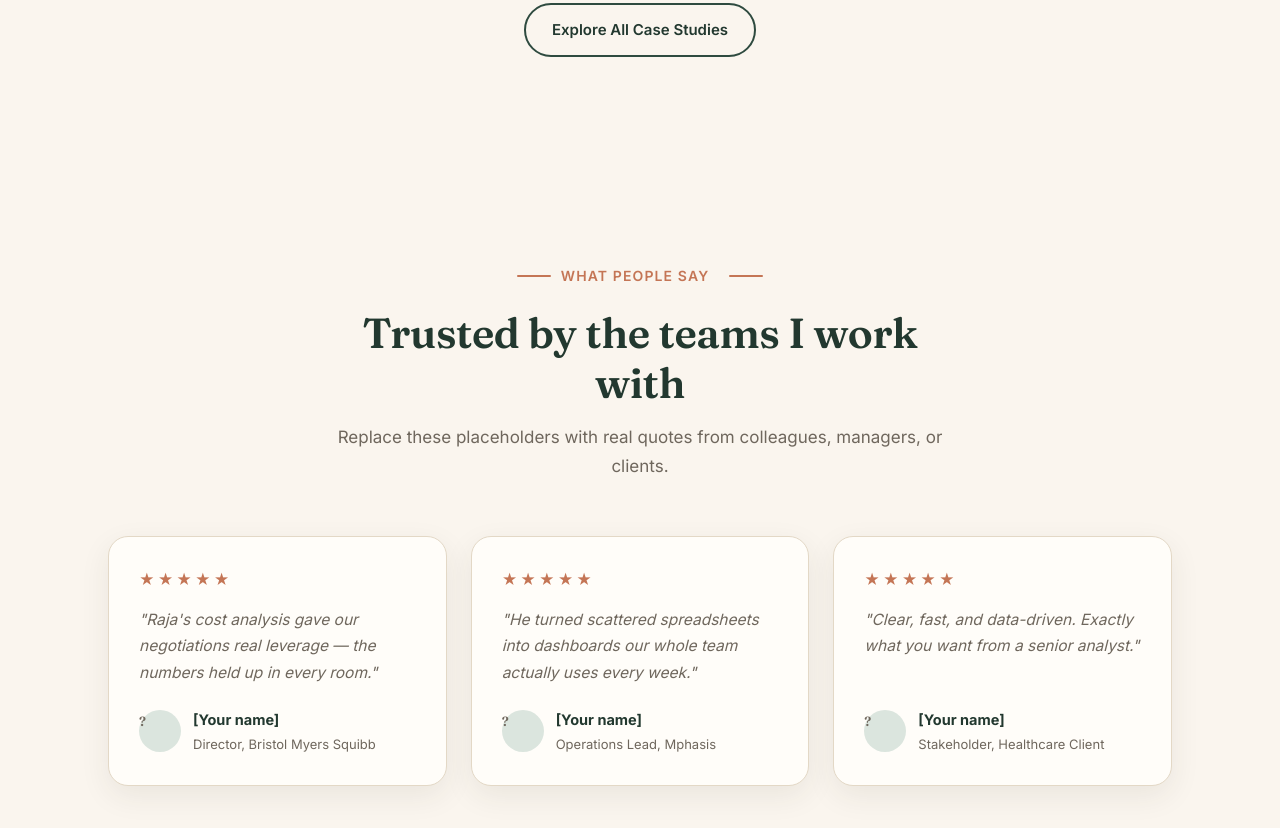
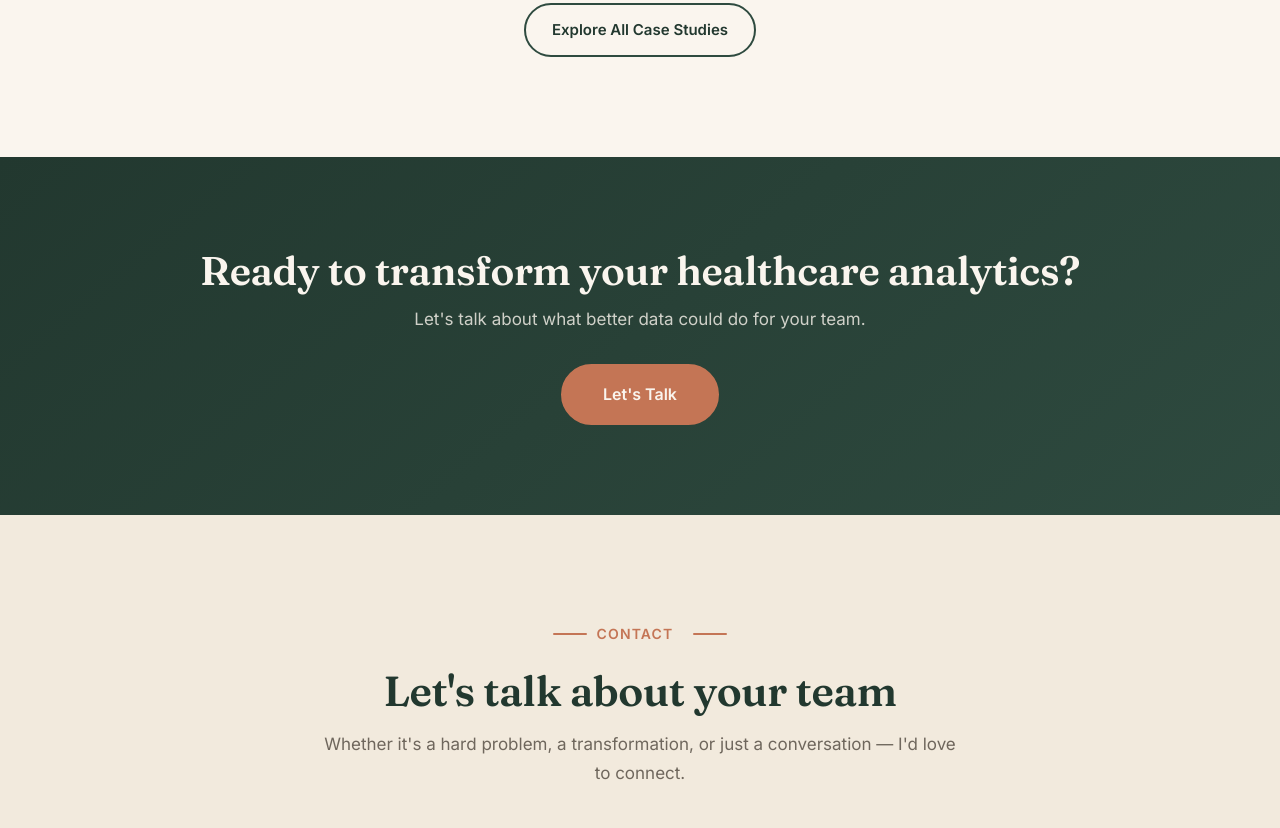
Before and after one commit to Raja-7252/raja-portfolio, a plain HTML site: page index.html in a window 1280 px wide. Shown: the part 7052-7880 px from the top of the page. Drawn offline with nearby package versions, Linux system fonts and the light colour scheme.

Commit message:
Remove testimonials section

```diff
--- a/index.html
+++ b/index.html
@@ -349,34 +349,6 @@
     </div>
   </section>
 
-  <!-- TESTIMONIALS -->
-  <section class="section" id="testimonials">
-    <div class="container">
-      <div class="section-head center reveal">
-        <span class="eyebrow">What People Say</span>
-        <h2>Trusted by the teams I work with</h2>
-        <p>Replace these placeholders with real quotes from colleagues, managers, or clients.</p>
-      </div>
-      <div class="testimonials-grid">
-        <div class="testimonial-card reveal">
-          <div class="stars">★★★★★</div>
-          <blockquote>"Raja's cost analysis gave our negotiations real leverage — the numbers held up in every room."</blockquote>
-          <div class="t-author"><span class="t-avatar">?</span><div><b>[Your name]</b><span>Director, Bristol Myers Squibb</span></div></div>
-        </div>
-        <div class="testimonial-card reveal reveal-d1">
-          <div class="stars">★★★★★</div>
-          <blockquote>"He turned scattered spreadsheets into dashboards our whole team actually uses every week."</blockquote>
-          <div class="t-author"><span class="t-avatar">?</span><div><b>[Your name]</b><span>Operations Lead, Mphasis</span></div></div>
-        </div>
-        <div class="testimonial-card reveal reveal-d2">
-          <div class="stars">★★★★★</div>
-          <blockquote>"Clear, fast, and data-driven. Exactly what you want from a senior analyst."</blockquote>
-          <div class="t-author"><span class="t-avatar">?</span><div><b>[Your name]</b><span>Stakeholder, Healthcare Client</span></div></div>
-        </div>
-      </div>
-    </div>
-  </section>
-
   <!-- CTA -->
   <section class="cta-section">
     <div class="container cta-inner reveal">
```
